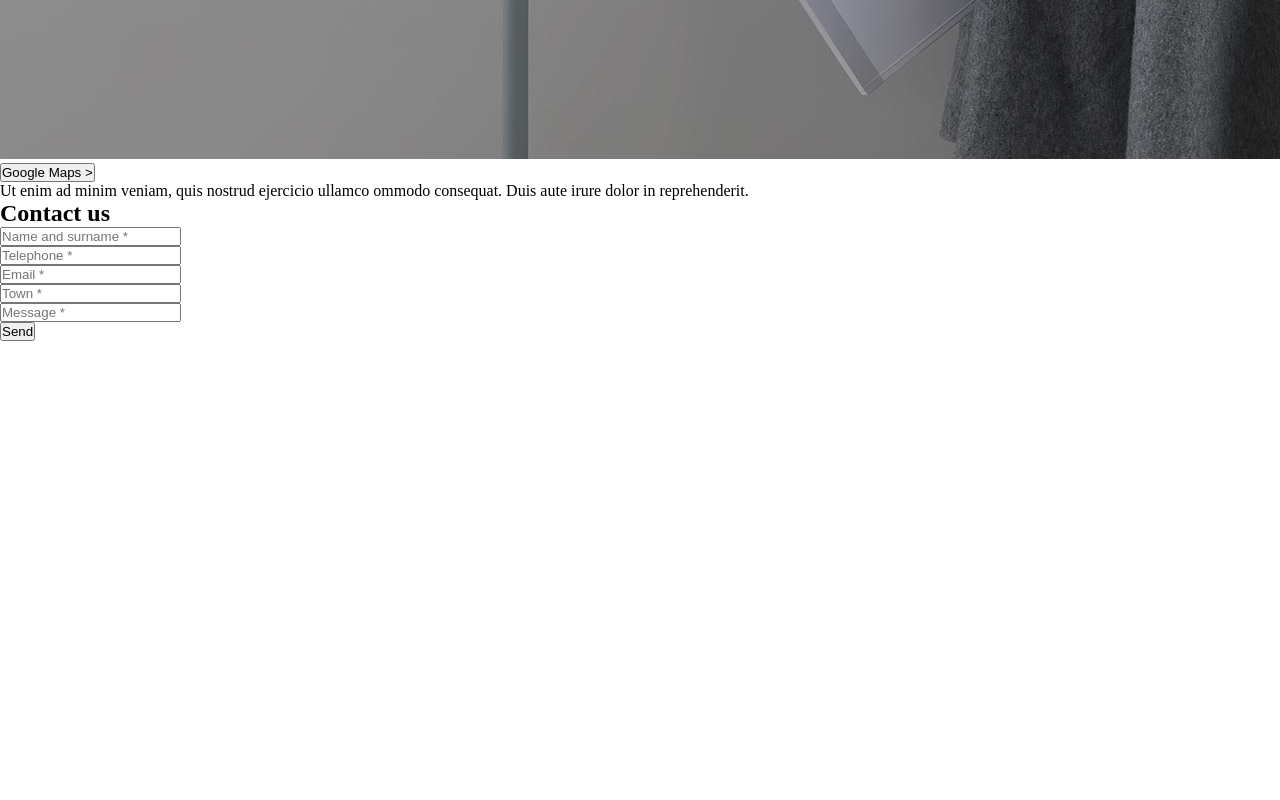
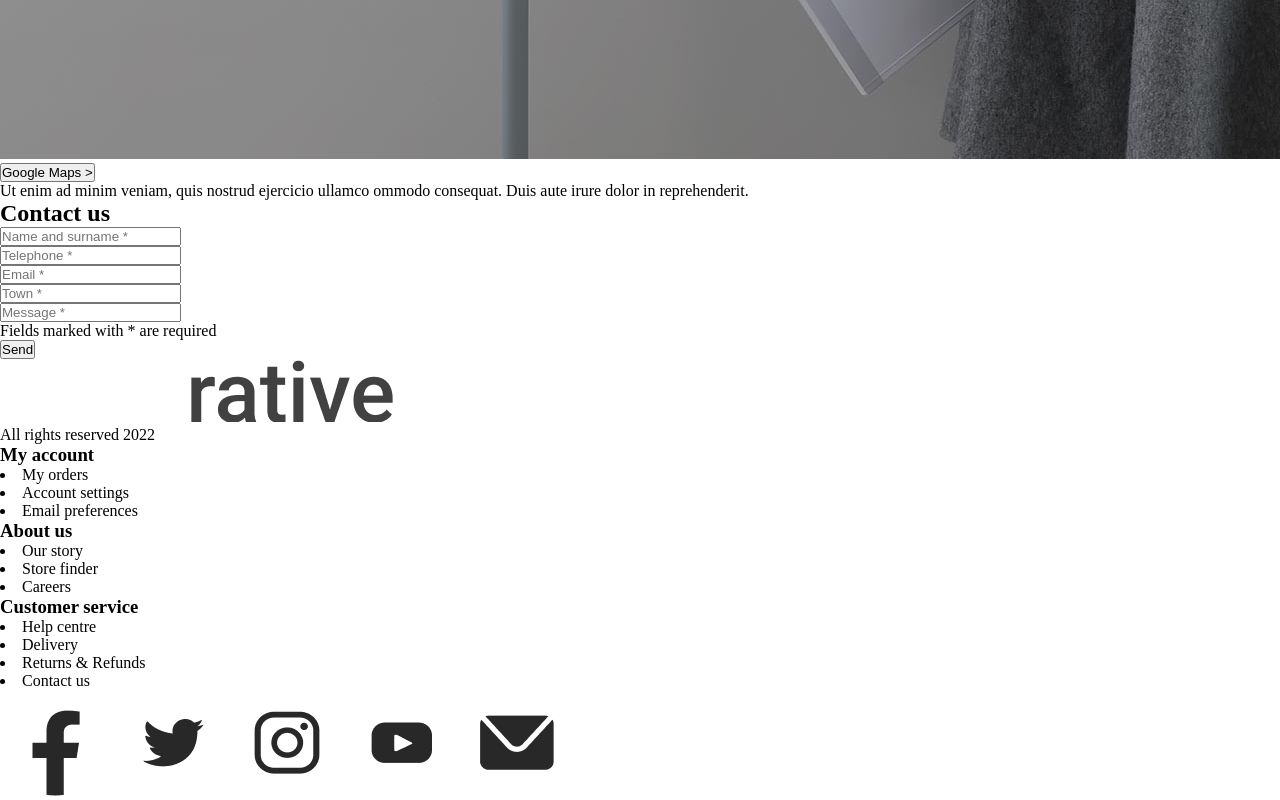
Before and after one commit to Isab0808/Taller1-ProgramWeb, a plain HTML site: page index.html in a window 1280 px wide. Shown: the part 5472-6272 px from the top of the page. Before the commit the page ends 5813 px from the top, so only its background shows below. Drawn offline with Linux system fonts and the light colour scheme.

Commit message:
Footer creation

```diff
--- a/index.html
+++ b/index.html
@@ -105,6 +105,7 @@
                 <label class="form__label" for="message"></label>
                 <input class="form__input" type="textarea" placeholder="Message *" id="message">
             </div>
+            <p>Fields marked with * are required</p>
             <input type="submit" value="Send">
         </form>
     </section>
@@ -115,5 +116,38 @@
             e.preventDefault();
         })
     </script>
+
+    <footer>
+        <div class="footer__column">
+            <img src="./img/logo.png" alt="Logo Decorative">
+            <p>All rights reserved 2022</p>
+        </div>
+        <div class="footer__column">
+            <h3>My account</h3>
+            <li>My orders</li>
+            <li>Account settings</li>
+            <li>Email preferences</li>
+        </div>
+        <div class="footer__column">
+            <h3>About us</h3>
+            <li>Our story</li>
+            <li>Store finder</li>
+            <li>Careers</li>
+        </div>
+        <div class="footer__column">
+            <h3>Customer service</h3>
+            <li>Help centre</li>
+            <li>Delivery</li>
+            <li>Returns & Refunds</li>
+            <li>Contact us</li>
+        </div>
+        <div class="social media">
+            <img src="./img/icono-facebook.png" alt="Facebook Decorative">
+            <img src="./img/icono-twitter.png" alt="Twitter Decorative">
+            <img src="./img/icono-instagram.png" alt="Instagram Decorative">
+            <img src="./img/icono-youtube.png" alt="Youtube Decorative">
+            <img src="./img/icono-email.png" alt="Email Decorative">
+        </div>
+    </footer>
 </body>
 </html>
```
